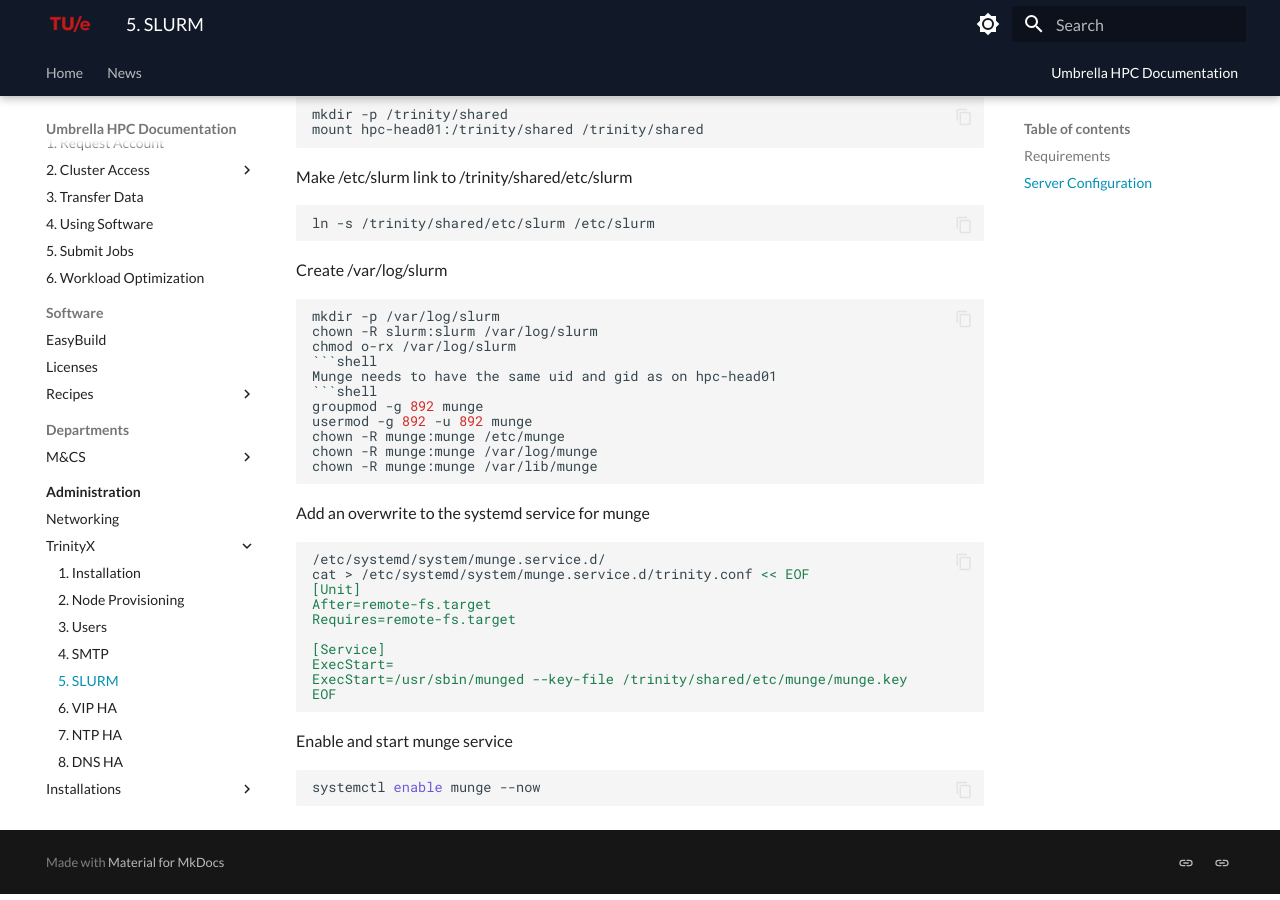
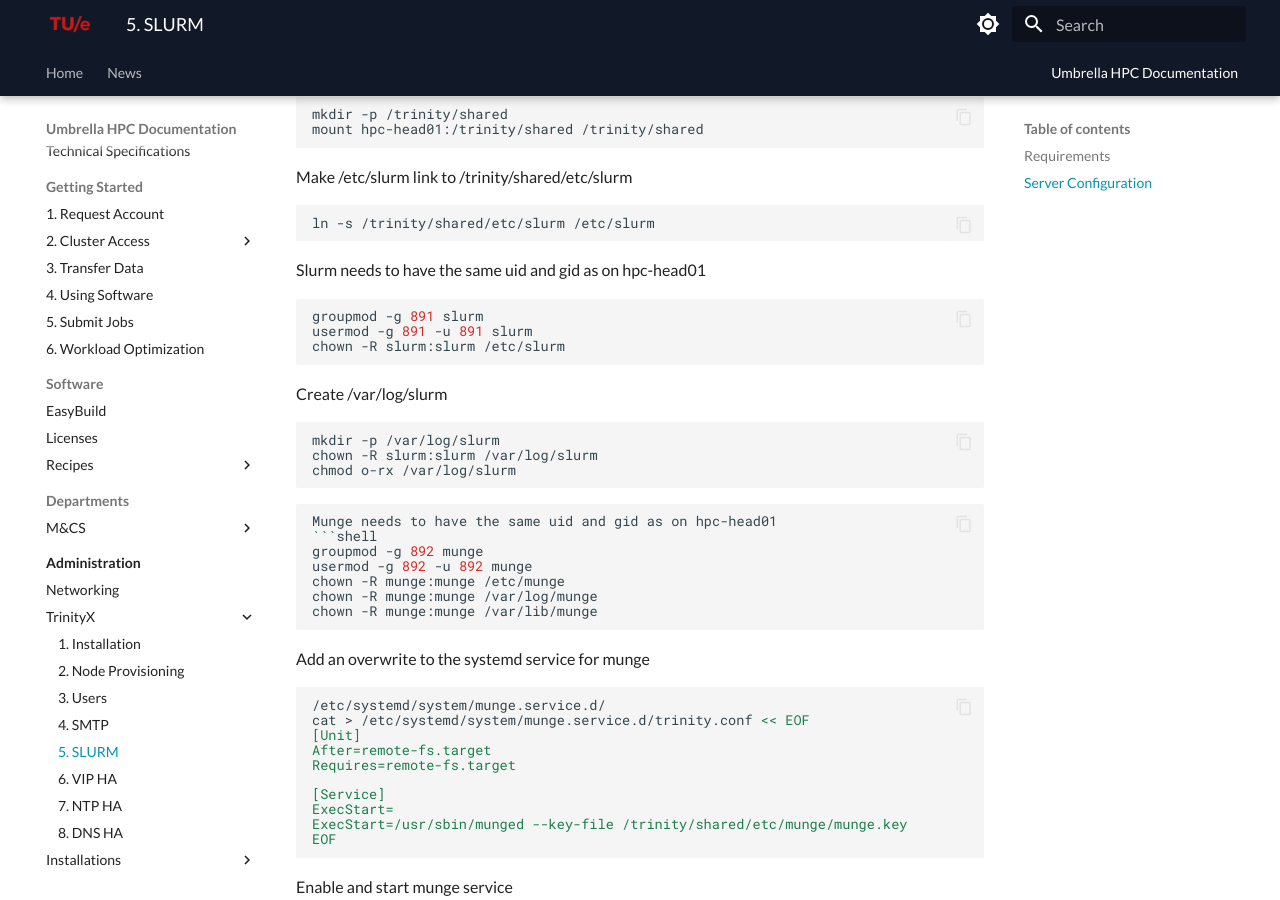
Before and after one commit to gferhpc/supercomputing.tue.nl, an MkDocs documentation site: the page built from pages/documentation/administration/trinityx/slurm.md, in a window 1280 px wide and 900 px high, scrolled down 928 px. Built offline with MkDocs 1.6.1 and Material for MkDocs 9.7.7, drawn with Linux system fonts in a browser that asks for light colours.

Commit message:
Update slurm.md

````diff
--- a/pages/documentation/administration/trinityx/slurm.md
+++ b/pages/documentation/administration/trinityx/slurm.md
@@ -42,11 +42,18 @@
 ```shell
 ln -s /trinity/shared/etc/slurm /etc/slurm
 ```
+Slurm needs to have the same uid and gid as on hpc-head01
+```shell
+groupmod -g 891 slurm
+usermod -g 891 -u 891 slurm
+chown -R slurm:slurm /etc/slurm
+```
 Create /var/log/slurm
 ```shell
 mkdir -p /var/log/slurm
 chown -R slurm:slurm /var/log/slurm
 chmod o-rx /var/log/slurm
+```
 ```shell
 Munge needs to have the same uid and gid as on hpc-head01
 ```shell
````
